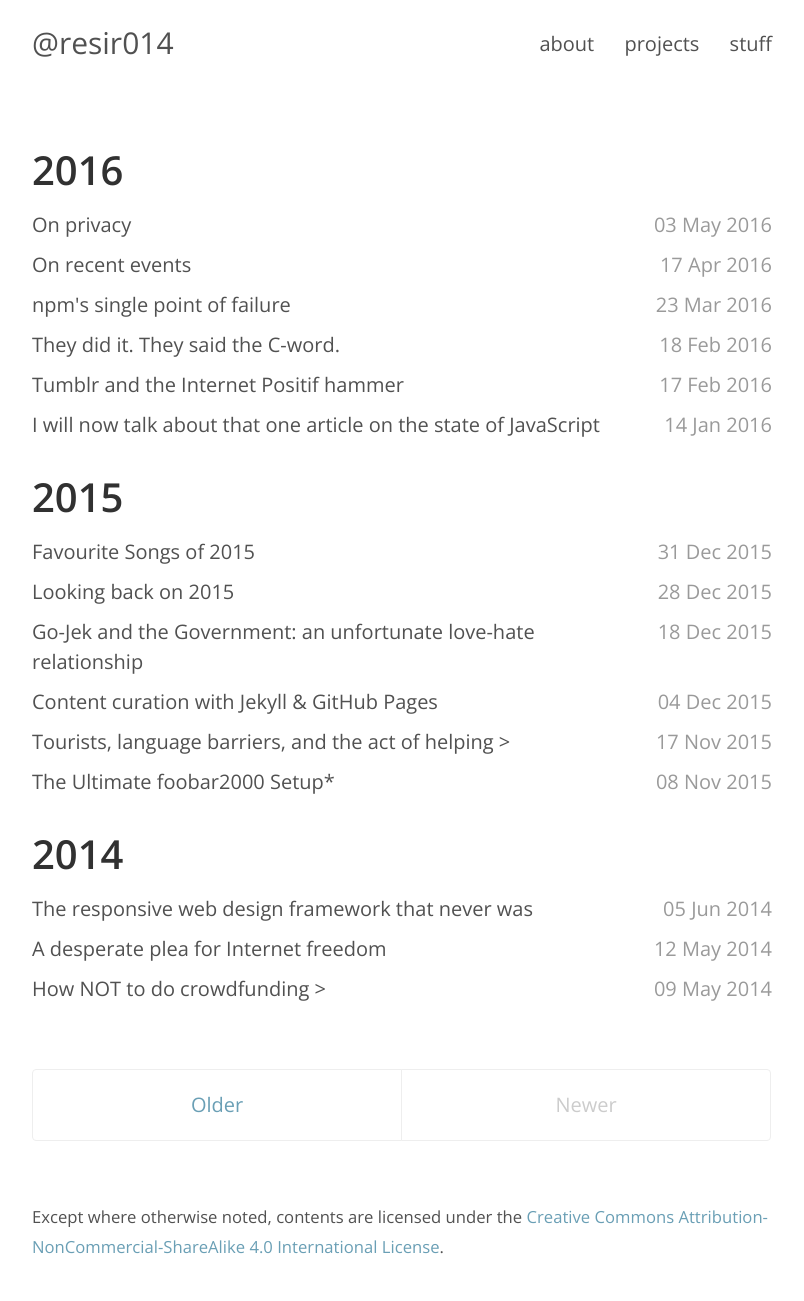
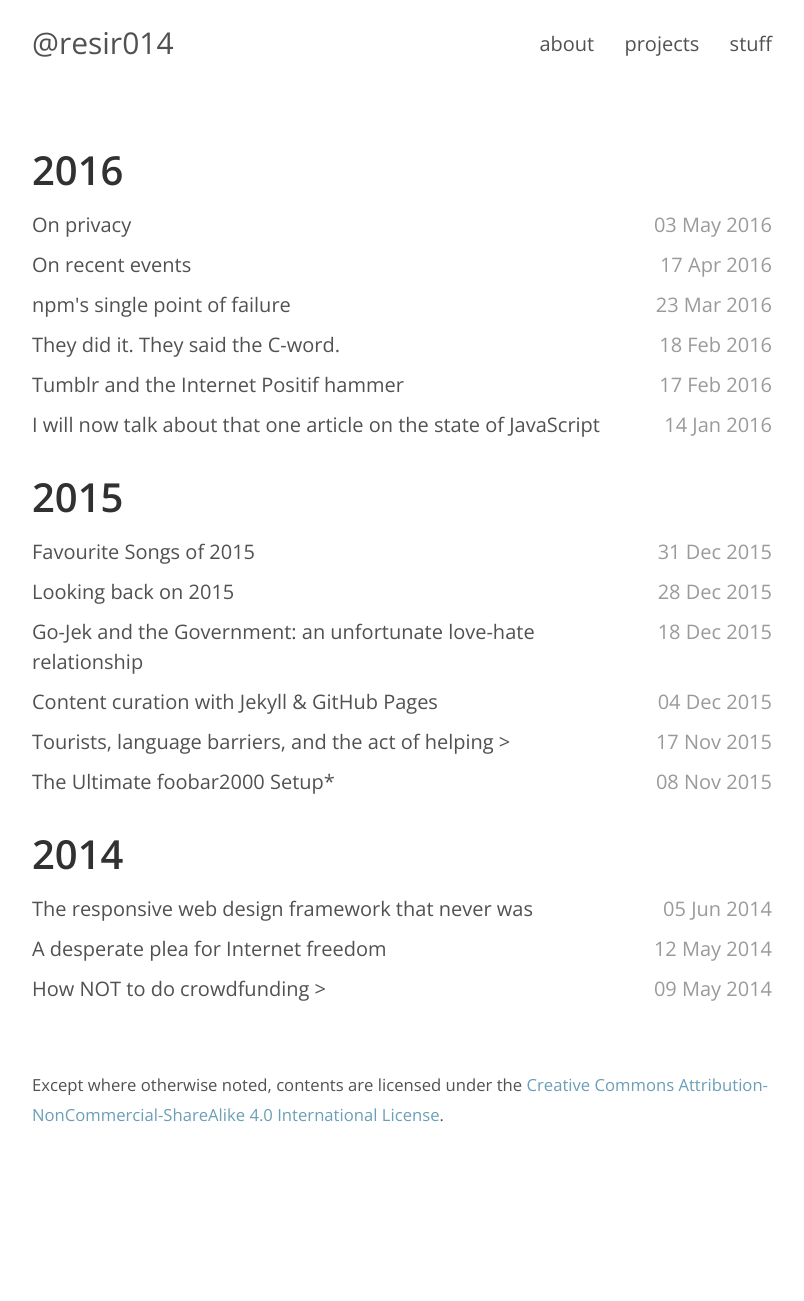
Before and after one commit to resir014/resir014.github.io, a Jekyll site: the page built from index.html, in a window 1280 px wide. Shown: the whole page, without its empty margins (238-1042 px from the left). Built offline with Jekyll 4.4.1, drawn with Linux system fonts in a browser that asks for light colours; the list of posts is cut into pages by our own code; comment, search, counter and statistics services are not loaded; after the commit the page ends 1169 px from its top, so only the background shows below that.

Commit message:
Hide pagination if it's disabled

```diff
--- a/_config.yml
+++ b/_config.yml
@@ -7,8 +7,6 @@ tagline:            "Thoughts on life."
 description:        "Writings, ramblings, and projects of Resi Respati (@resir014)."
 url:                https://resir014.github.io
 baseurl:            ""
-paginate:           1
-paginate_path:      "/page/:num/"
 
 # Exclude these files from Jekyll build
 exclude:
--- a/_layouts/home.html
+++ b/_layouts/home.html
@@ -27,6 +27,7 @@ layout: default
   {% endfor %}
 </div>
 
+{% if site.paginate %}
   <div class="pagination">
     {% if paginator.next_page %}
       <a class="pagination-item older" href="{{ paginator.next_page_path | prepend: site.baseurl }}">Older</a>
@@ -39,3 +40,4 @@ layout: default
       <span class="pagination-item newer">Newer</span>
     {% endif %}
   </div>
+{% endif %}
```
Lines whose indentation alone changed are shown as unchanged.
